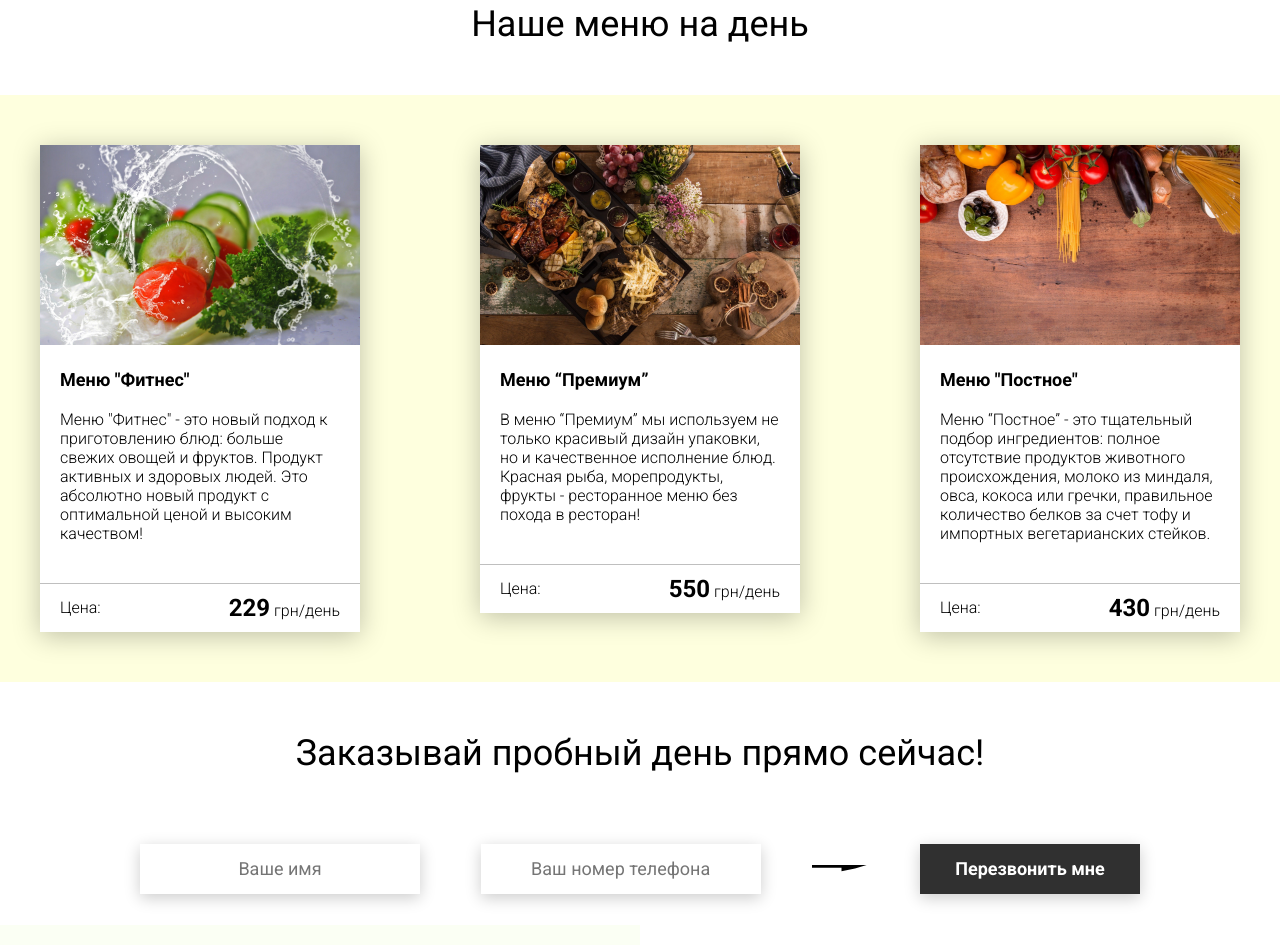
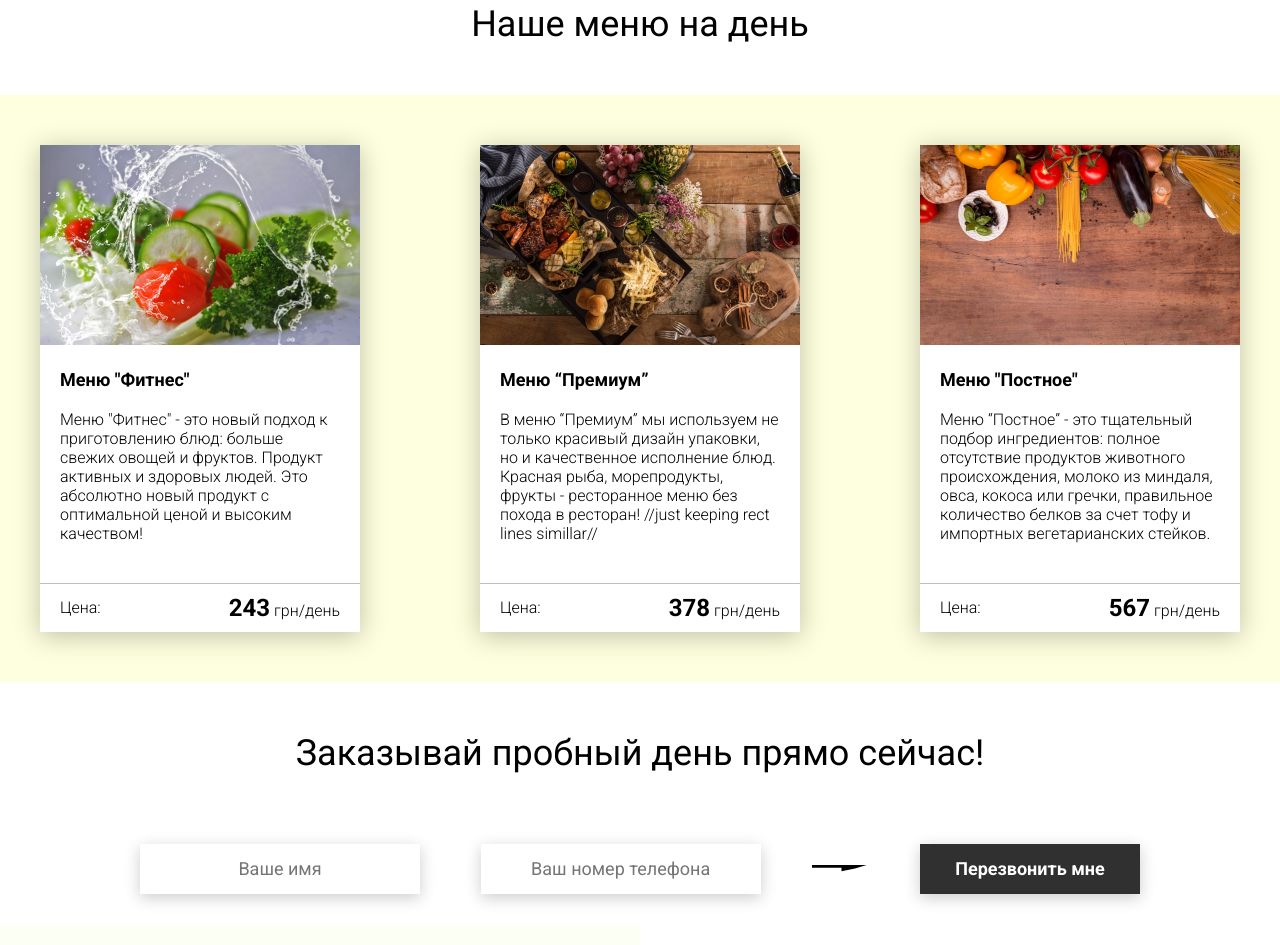
Before and after one commit to Popovych-Tim/Diet_Healt_food, a plain HTML site: page index.html in a window 1280 px wide. Shown: the part 3721-4666 px from the top of the page. Drawn offline with Linux system fonts and the light colour scheme.

Commit message:
dynamic cards added(with classes)

```diff
--- a/index.html
+++ b/index.html
@@ -184,38 +184,7 @@
         <h2 class="title">Наше меню на день</h2>
 
         <div class="menu__field">
-            <div class="container">
-                <div class="menu__item">
-                    <img src="img/tabs/vegy.jpg" alt="vegy">
-                    <h3 class="menu__item-subtitle">Меню "Фитнес"</h3>
-                    <div class="menu__item-descr">Меню "Фитнес" - это новый подход к приготовлению блюд: больше свежих овощей и фруктов. Продукт активных и здоровых людей. Это абсолютно новый продукт с оптимальной ценой и высоким качеством!</div>
-                    <div class="menu__item-divider"></div>
-                    <div class="menu__item-price">
-                        <div class="menu__item-cost">Цена:</div>
-                        <div class="menu__item-total"><span>229</span> грн/день</div>
-                    </div>
-                </div>
-                <div class="menu__item">
-                    <img src="img/tabs/elite.jpg" alt="elite">
-                    <h3 class="menu__item-subtitle">Меню “Премиум”</h3>
-                    <div class="menu__item-descr">В меню “Премиум” мы используем не только красивый дизайн упаковки, но и качественное исполнение блюд. Красная рыба, морепродукты, фрукты - ресторанное меню без похода в ресторан!</div>
-                    <div class="menu__item-divider"></div>
-                    <div class="menu__item-price">
-                        <div class="menu__item-cost">Цена:</div>
-                        <div class="menu__item-total"><span>550</span> грн/день</div>
-                    </div>
-                </div>
-                <div class="menu__item">
-                    <img src="img/tabs/post.jpg" alt="post">
-                    <h3 class="menu__item-subtitle">Меню "Постное"</h3>
-                    <div class="menu__item-descr">Меню “Постное” - это тщательный подбор ингредиентов: полное отсутствие продуктов животного происхождения, молоко из миндаля, овса, кокоса или гречки, правильное количество белков за счет тофу и импортных вегетарианских стейков. </div>
-                    <div class="menu__item-divider"></div>
-                    <div class="menu__item-price">
-                        <div class="menu__item-cost">Цена:</div>
-                        <div class="menu__item-total"><span>430</span> грн/день</div>
-                    </div>
-                </div>
-            </div>
+            <div class="container"></div>
         </div>
     </div>
 
--- a/js/script.js
+++ b/js/script.js
@@ -119,7 +119,7 @@ document.addEventListener('DOMContentLoaded', () => {
       }
    };
 
-   const modalTimer = setTimeout(openModalFunc, 30000);
+   // const modalTimer = setTimeout(openModalFunc, 30000);
 
    window.addEventListener('scroll', showModalByScroll);
 
@@ -140,4 +140,66 @@ document.addEventListener('DOMContentLoaded', () => {
          closeModalFunc();
       }
    });
+
+   // используем Классы для карточек
+
+   class MenuCard {
+      constructor(img, aleterImg, title, descr, price, parentSelector) {
+         this.img = img;
+         this.aleterImg = aleterImg;
+         this.title = title;
+         this.descr = descr;
+         this.price = price;
+         this.parent = document.querySelector(parentSelector);
+         this.tranfer = 27;
+         this.changeCurrency();
+
+      }
+      changeCurrency() {
+         this.price = this.price * this.tranfer;
+      }
+      render() {
+         const element = document.createElement('div');
+         element.innerHTML = `
+            <div class="menu__item">
+               <img src=${this.img} alt=${this.aleterImg}>
+               <h3 class="menu__item-subtitle">${this.title}</h3>
+               <div class="menu__item-descr">${this.descr}</div>
+               <div class="menu__item-divider"></div>
+               <div class="menu__item-price">
+               <div class="menu__item-cost">Цена:</div>
+               <div class="menu__item-total"><span>${this.price}</span> грн/день</div>
+               </div>
+            </div>
+         `;
+         this.parent.append(element);
+      }
+   }
+
+   new MenuCard(
+      "img/tabs/vegy.jpg",
+      "vegy",
+      'Меню "Фитнес"',
+      'Меню "Фитнес" - это новый подход к приготовлению блюд: больше свежих овощей и фруктов. Продукт активных и здоровых людей. Это абсолютно новый продукт с оптимальной ценой и высоким качеством!',
+      9,
+      '.menu .container'
+   ).render();
+
+   new MenuCard(
+      "img/tabs/elite.jpg",
+      "elite",
+      'Меню “Премиум”',
+      'В меню “Премиум” мы используем не только красивый дизайн упаковки, но и качественное исполнение блюд. Красная рыба, морепродукты, фрукты - ресторанное меню без похода в ресторан! //just keeping rect lines simillar//',
+      14,
+      '.menu .container'
+   ).render();
+
+   new MenuCard(
+      "img/tabs/post.jpg",
+      "post",
+      'Меню "Постное"',
+      'Меню “Постное” - это тщательный подбор ингредиентов: полное отсутствие продуктов животного происхождения, молоко из миндаля, овса, кокоса или гречки, правильное количество белков за счет тофу и импортных вегетарианских стейков.',
+      21,
+      '.menu .container'
+   ).render();
 });
```
